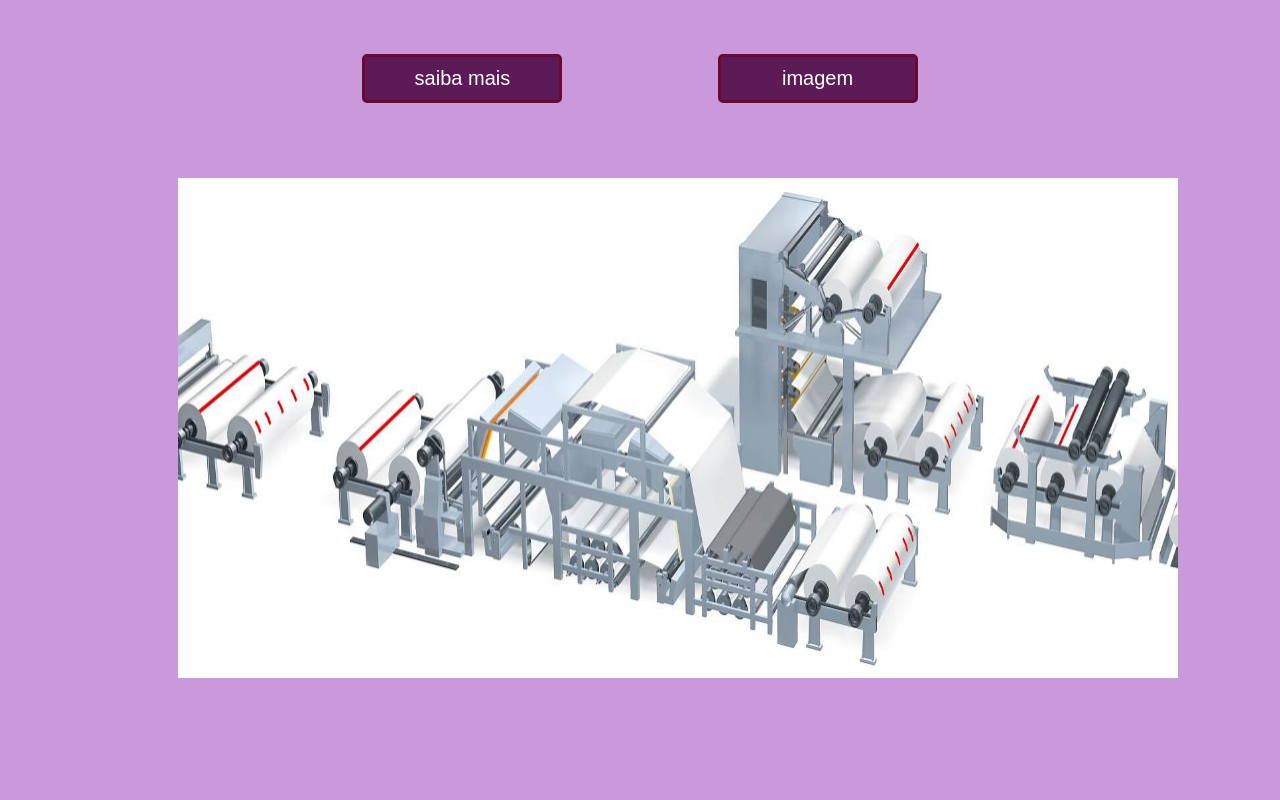
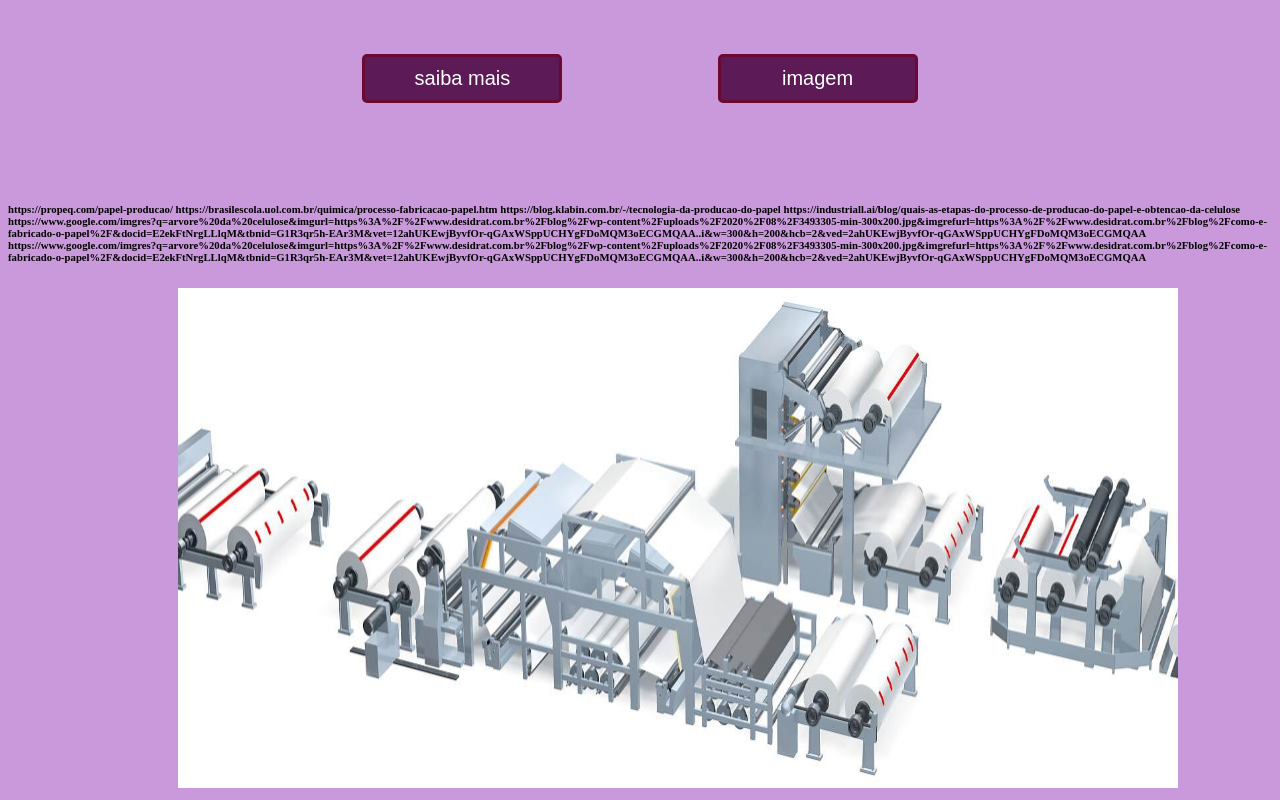
Before and after one commit to kamilly4321/Produ-o-de-Papel, a plain HTML site: page kami-arvore/index.html in a window 1280 px wide. Shown: the part 1892-2692 px from the top of the page. Before the commit the page ends 2582 px from the top, so only its background shows below. Drawn offline with Linux system fonts and the light colour scheme.

Commit message:
Update index.html

```diff
--- a/kami-arvore/index.html
+++ b/kami-arvore/index.html
@@ -54,7 +54,7 @@
     <a href="madeira-arvore-papel-floresta-pixabay.webp"><button type="submit">imagem</button></a>
   </div>
 
-
+<h6>https://propeq.com/papel-producao/ https://brasilescola.uol.com.br/quimica/processo-fabricacao-papel.htm https://blog.klabin.com.br/-/tecnologia-da-producao-do-papel https://industriall.ai/blog/quais-as-etapas-do-processo-de-producao-do-papel-e-obtencao-da-celulose https://www.google.com/imgres?q=arvore%20da%20celulose&imgurl=https%3A%2F%2Fwww.desidrat.com.br%2Fblog%2Fwp-content%2Fuploads%2F2020%2F08%2F3493305-min-300x200.jpg&imgrefurl=https%3A%2F%2Fwww.desidrat.com.br%2Fblog%2Fcomo-e-fabricado-o-papel%2F&docid=E2ekFtNrgLLlqM&tbnid=G1R3qr5h-EAr3M&vet=12ahUKEwjByvfOr-qGAxWSppUCHYgFDoMQM3oECGMQAA..i&w=300&h=200&hcb=2&ved=2ahUKEwjByvfOr-qGAxWSppUCHYgFDoMQM3oECGMQAA https://www.google.com/imgres?q=arvore%20da%20celulose&imgurl=https%3A%2F%2Fwww.desidrat.com.br%2Fblog%2Fwp-content%2Fuploads%2F2020%2F08%2F3493305-min-300x200.jpg&imgrefurl=https%3A%2F%2Fwww.desidrat.com.br%2Fblog%2Fcomo-e-fabricado-o-papel%2F&docid=E2ekFtNrgLLlqM&tbnid=G1R3qr5h-EAr3M&vet=12ahUKEwjByvfOr-qGAxWSppUCHYgFDoMQM3oECGMQAA..i&w=300&h=200&hcb=2&ved=2ahUKEwjByvfOr-qGAxWSppUCHYgFDoMQM3oECGMQAA</h6>
 
 <img class="papel" src="segmento-de-mercado-producao-de-papel,316430_crop3x1_18.jpg" alt="papel">
 
```
